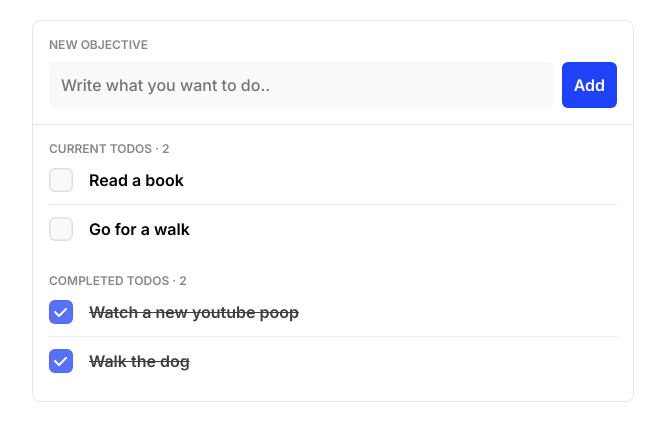
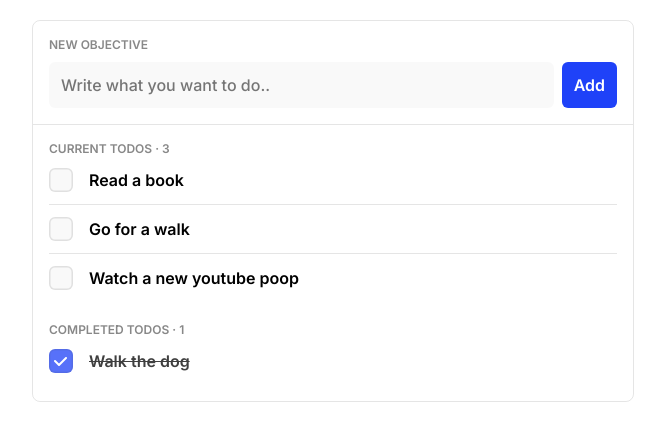
Before and after one commit to smnprmv/habitat, an Angular app: page /todo in a window 1280 px wide. Shown: the top 440 px of the page, without its empty margins (307-972 px from the left). Built offline with nearby package versions, Linux system fonts and the light colour scheme.

Commit message:
todo commited

```diff
--- a/src/app/classes/todo.ts
+++ b/src/app/classes/todo.ts
@@ -23,18 +23,26 @@ export class TodoList {
   }
 
   // Метод, который перемещает элемент из одного списка в конец другого списка
-  // public moveObjective (index: number, from: TodoListType, to: TodoListType) {
+  public moveObjective (index: number, to: TodoListType) {
+    if (to == 'current') {
+      let move = this._completed.splice(index, 1)
+      this._current.push(...move)
+    }
+    else {
+      let move = this._current.splice(index, 1)
+      this._completed.push(...move)
+    }
+  }
 
-  // }
+  get current () : Todo[] {
+    return this._current
+  }
 
-  // get current () : Todo[] {
+  get completed () : Todo[] {
+    return this._completed
+  }
+}
 
-  // }
-
-  // get completed () : Todo[] {
-
-  // }
-}
 
 export class Todo {
   private _checked: boolean = false
@@ -52,4 +60,8 @@ export class Todo {
     todo.checked = json.checked
     return todo
   }
+
+  get objective () {
+    return this._objective
+  }
 }
--- a/src/app/components/todo/todo.component.html
+++ b/src/app/components/todo/todo.component.html
@@ -2,34 +2,26 @@
   <div class="todo-form">
     <div class="subtitle">New objective</div>
     <div class="form-content">
-      <input placeholder="Write what you want to do..">
-      <button>Add</button>
+      <input placeholder="Write what you want to do.." type="text" #value>
+      <button (click)="addTodo(value)">Add</button>
     </div>
   </div>
   <div class="todos">
-    <div class="todo-section">
-      <div class="subtitle">Current todos · 2</div>
+    <div class="todo-section" *ngIf="todo.current.length > 0">
+      <div class="subtitle">Current todos · {{todo.current.length}}</div>
       <div class="todo-items">
-        <div class="todo-item">
+        <div class="todo-item" *ngFor="let item of todo.current; let i = index" (click)="move('completed', i)">
           <div class="todo-status"></div>
-          <div class="todo-objective">Read a book</div>
-        </div>
-        <div class="todo-item">
-          <div class="todo-status"></div>
-          <div class="todo-objective">Go for a walk</div>
+          <div class="todo-objective">{{item.objective}}</div>
         </div>
       </div>
     </div>
-    <div class="todo-section">
-      <div class="subtitle">Completed todos · 2</div>
+    <div class="todo-section" *ngIf="todo.completed.length > 0">
+      <div class="subtitle">Completed todos · {{todo.completed.length}}</div>
       <div class="todo-items">
-        <div class="todo-item completed">
+        <div class="todo-item completed" *ngFor="let item of todo.completed let i = index" (click)="move('current', i)">
           <div class="todo-status"></div>
-          <div class="todo-objective">Watch a new youtube poop</div>
-        </div>
-        <div class="todo-item completed">
-          <div class="todo-status"></div>
-          <div class="todo-objective">Walk the dog</div>
+          <div class="todo-objective">{{item.objective}}</div>
         </div>
       </div>
     </div>
--- a/src/app/components/todo/todo.component.ts
+++ b/src/app/components/todo/todo.component.ts
@@ -1,4 +1,6 @@
-import { Component, OnInit } from '@angular/core';
+import { Component, Input, OnInit } from '@angular/core';
+import { Todo, TodoList, TodoListType } from 'src/app/classes/todo';
+import { ApiService } from 'src/app/services/api.service';
 
 @Component({
   selector: 'app-todo',
@@ -6,9 +8,27 @@ import { Component, OnInit } from '@angular/core';
   styleUrls: ['./todo.component.scss']
 })
 export class TodoComponent implements OnInit {
-  constructor() { }
+  public todo!: TodoList
+
+  constructor(
+    private api: ApiService
+  ) { }
 
   ngOnInit(): void {
+    this.todo = this.api.getTodoList()
+    console.log(this.todo)
+  }
+
+  move(type: TodoListType, index: number) {
+    this.todo.moveObjective(index, type)
+  }
+
+  addTodo (input: HTMLInputElement) {
+    if (input.value.trim() !== '') {
+      let object = new Todo(input.value.trim())
+      this.todo.current.unshift(object)
+      input.value = ''
+    }
   }
 
   get today () {
```
